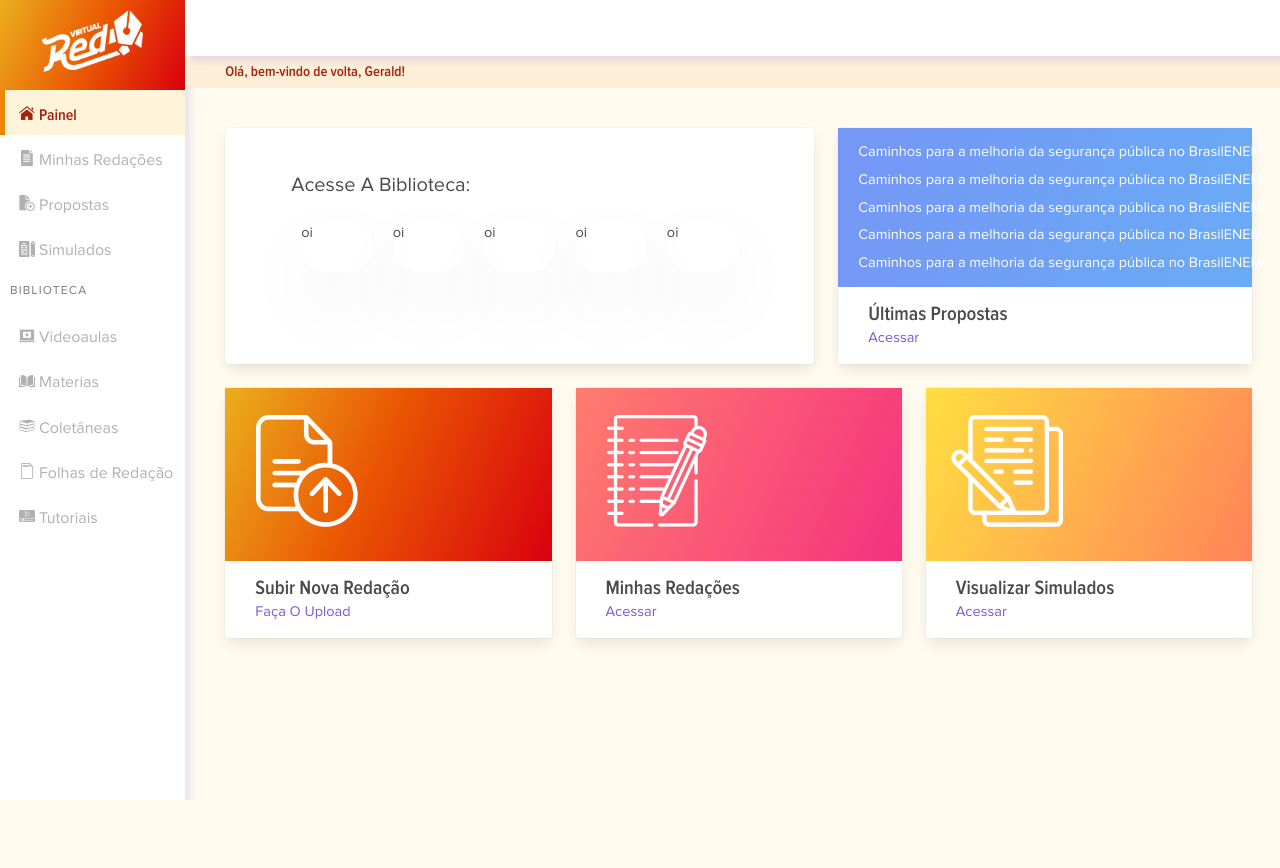
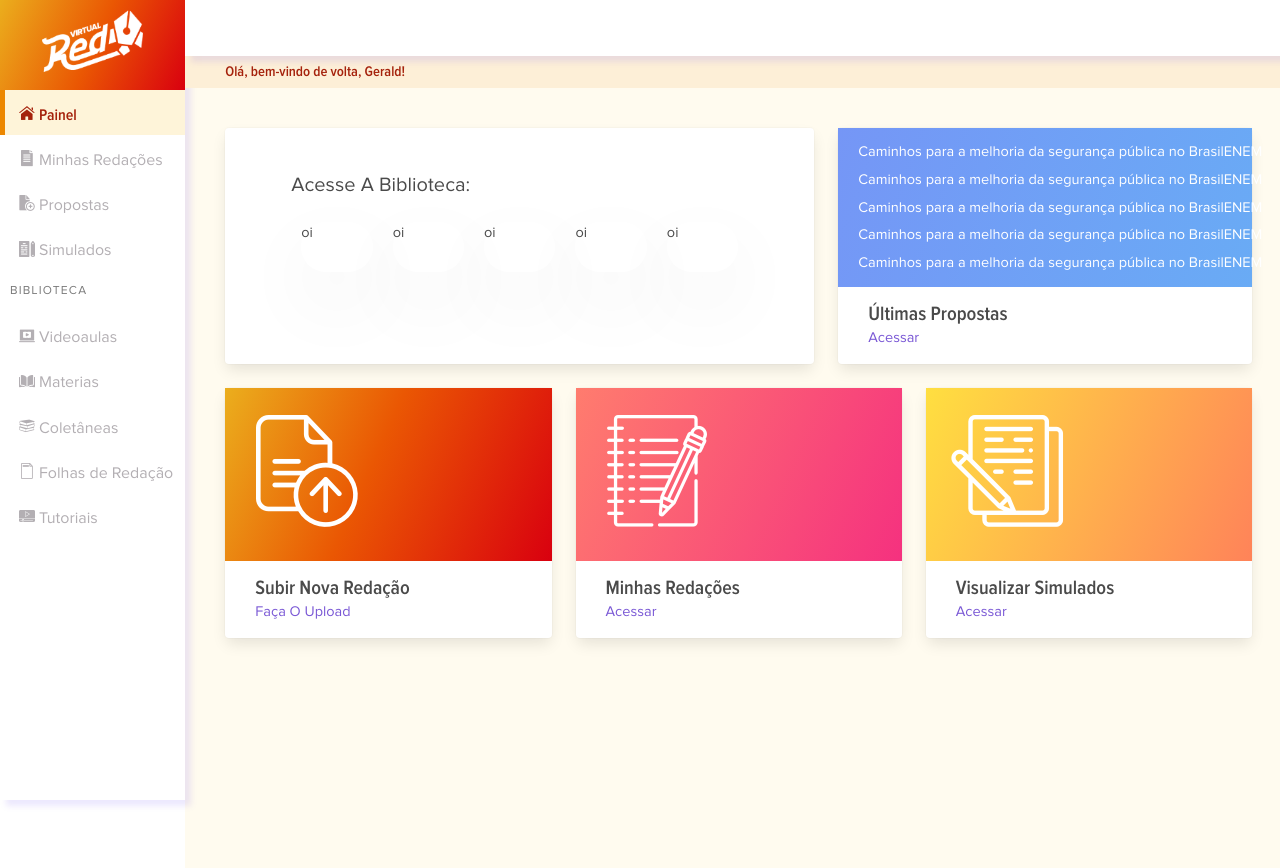
Before and after one commit to matheus-manoel/Red-Online-Challenge, a Vue app in the folder ui/: page / in a window 1280 px wide. Before the commit the page ends 800 px from the top, so only its background shows below. Built offline with nearby package versions, Linux system fonts and the light colour scheme.

Commit message:
Start to center second row of studentpanel column.

```diff
--- a/ui/src/components/StudentPanel.vue
+++ b/ui/src/components/StudentPanel.vue
@@ -1,9 +1,9 @@
 <template>
-  <div>
+  <div class="full-content-container">
     <div class="container" id="welcome-container">
       <p id="hello-msg">Olá, bem-vindo de volta, Gerald!</p>
     </div>
-    <div class="container" id="inner-content-container">
+    <div class="container is-desktop is-vcentered" id="inner-content-container">
     <div class="tile is-ancestor">
       <div class="tile is-parent is-7">
         <article class="tile is-child card" id="library-options-card">
@@ -75,8 +75,16 @@ export default {
 </script>
 
 <style>
+.full-content-container {
+  min-height: 100vh;
+  display: flex;
+  flex-direction: column;
+}
+
 #welcome-container {
   background-color: #FDEFD7;
+  max-height: fit-content;
+  margin: 0;
 }
 
 #welcome-container p {
@@ -86,6 +94,7 @@ export default {
 #inner-content-container {
   margin: 40px;
   background-color: #FFFBEF;
+  max-height: fit-content;
 }
 
 #hello-msg {
```
